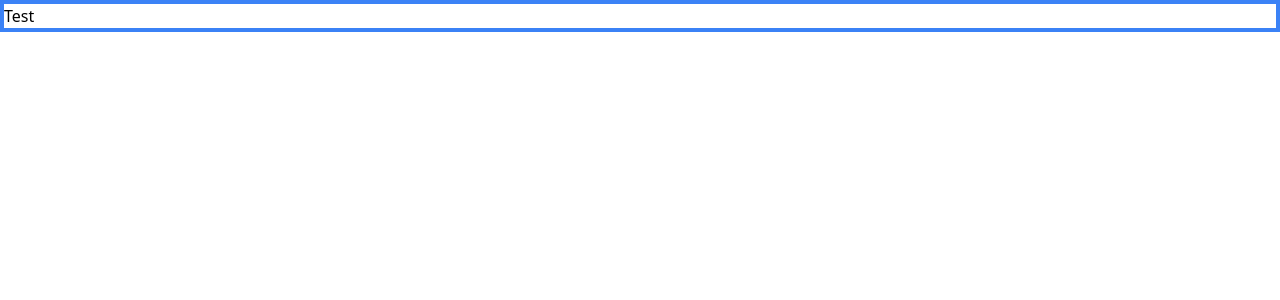
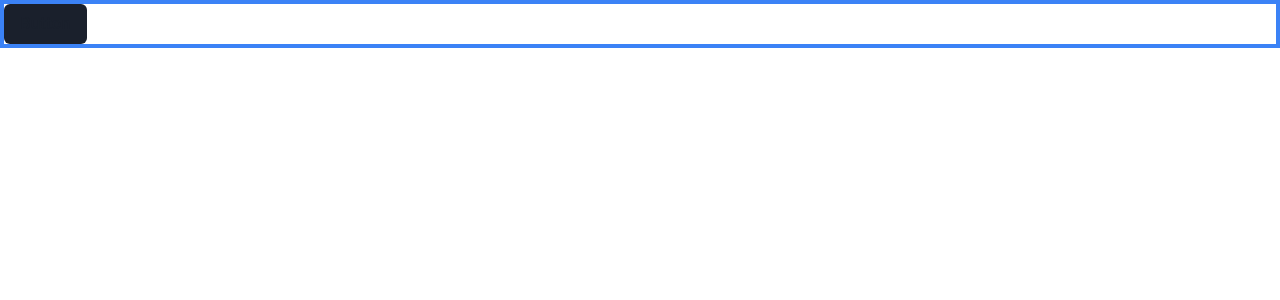
Before and after one commit to coucoudas/coucoudas-ui, a React (Vite) app: page / in a window 1280 px wide. Shown: the top 300 px of the page. Built offline with nearby package versions, Linux system fonts and the light colour scheme.

Commit message:
[Test] test chakra ui

```diff
--- a/package.json
+++ b/package.json
@@ -22,6 +22,10 @@
     "publish": "npm run build-publish && node setupPackage.js && cd dist && npm publish"
   },
   "dependencies": {
+    "@chakra-ui/react": "^2.8.2",
+    "@emotion/react": "^11.11.4",
+    "@emotion/styled": "^11.11.5",
+    "framer-motion": "^11.2.12",
     "react": "^18.2.0",
     "react-dom": "^18.2.0",
     "react-router-dom": "^6.24.0"
--- a/src/_test/components/Test.tsx
+++ b/src/_test/components/Test.tsx
@@ -1,3 +1,4 @@
+import { Button } from "@chakra-ui/react";
 import { cn } from "../../util";
 
 export default function Test() {
@@ -5,5 +6,11 @@ export default function Test() {
     displays: "flex",
     styles: "border-4 border-blue-500",
   };
-  return <div className={cn(container)}>Test</div>;
+  return (
+    <div className={cn(container)}>
+      <Button bg="brand.900" _hover={{ bg: "brand.100" }}>
+        Button
+      </Button>
+    </div>
+  );
 }
--- a/src/main.tsx
+++ b/src/main.tsx
@@ -2,9 +2,13 @@ import React from "react";
 import ReactDOM from "react-dom/client";
 import "./globals.css";
 import App from "./App";
+import { ChakraProvider } from "@chakra-ui/react";
+import theme from "./style/theme";
 
 ReactDOM.createRoot(document.getElementById("root")!).render(
   <React.StrictMode>
-    <App />
+    <ChakraProvider theme={theme}>
+      <App />
+    </ChakraProvider>
   </React.StrictMode>
 );
--- /dev/null
+++ b/src/style/theme.ts
@@ -0,0 +1,13 @@
+import { extendTheme } from "@chakra-ui/react";
+
+const theme = extendTheme({
+  colors: {
+    brand: {
+      100: "#cbd555",
+      // ...
+      900: "#1a202c",
+    },
+  },
+});
+
+export default theme;
--- a/vite.config.ts
+++ b/vite.config.ts
@@ -13,5 +13,10 @@ export default ({ mode }) => {
     define: {
       "process.env": process.env,
     },
+    server: {
+      watch: {
+        usePolling: true,
+      },
+    },
   });
 };
```
Also changed, not shown: 1 other file (tests, documents, lock files or other folders).
